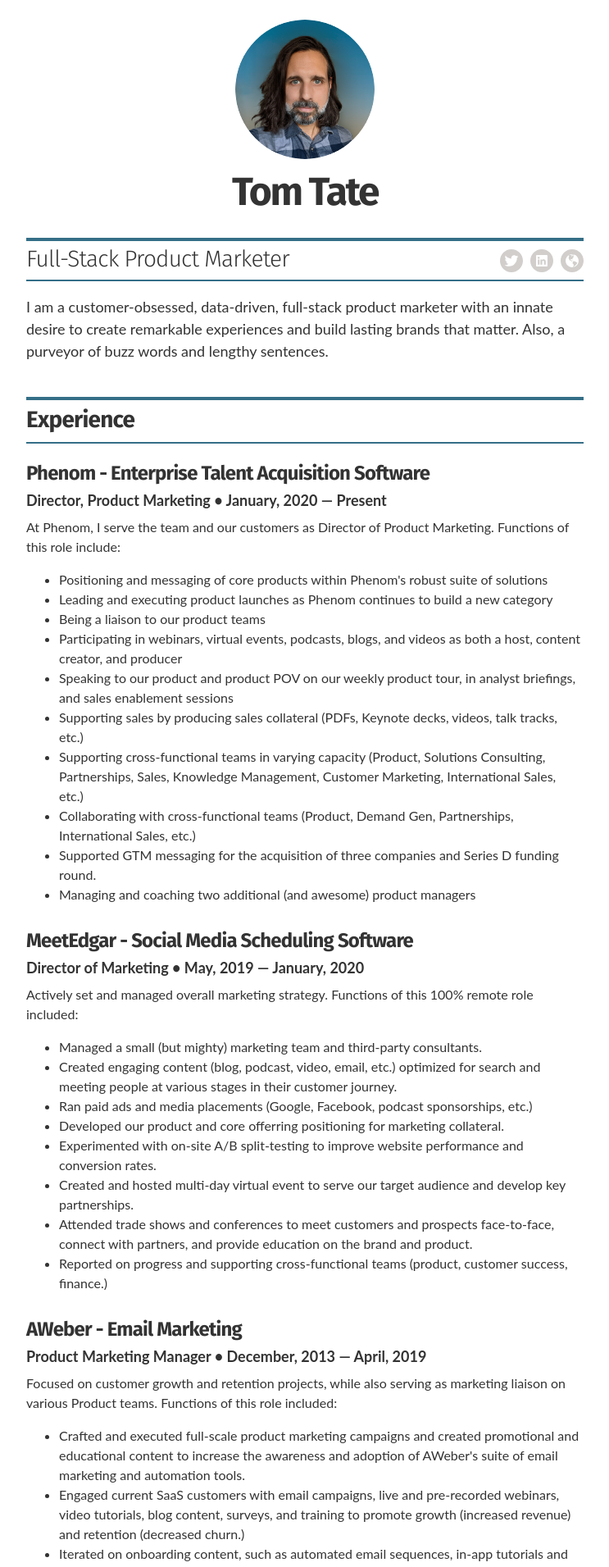
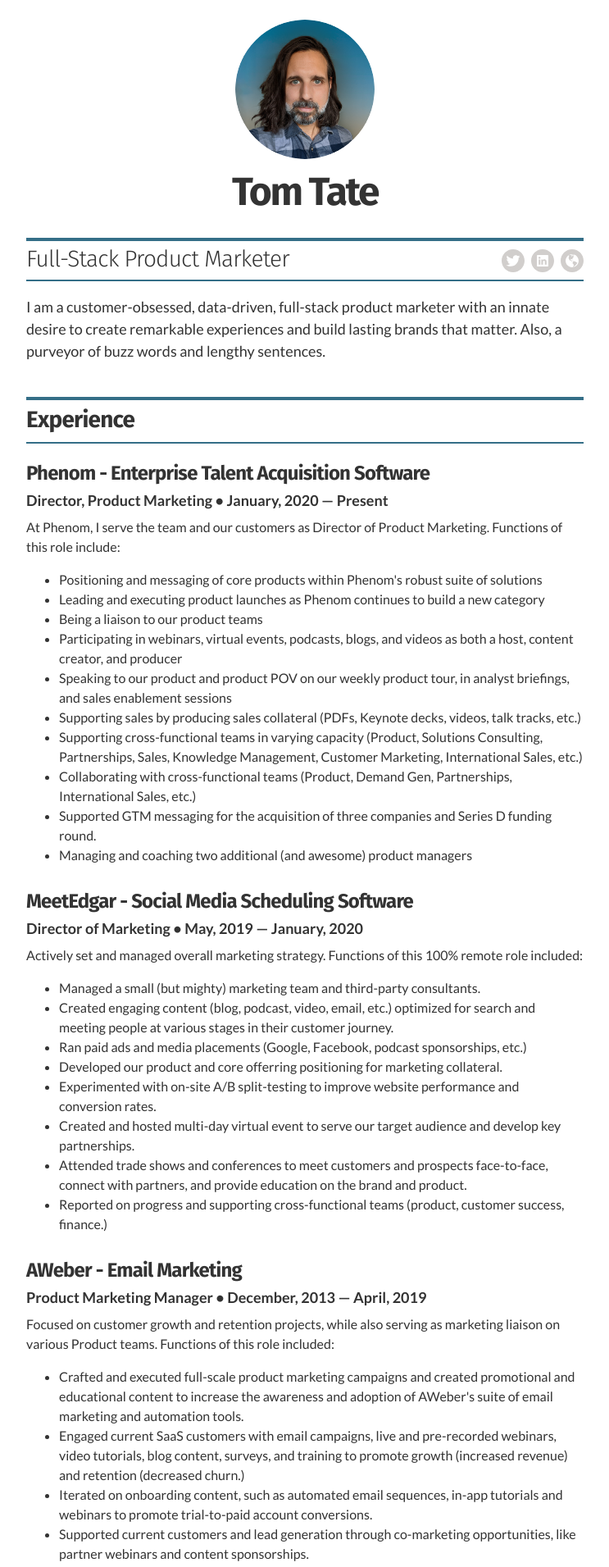
Before and after one commit to tnrt/tnrt-resume, a Jekyll site: the page built from index.html, in a window 1280 px wide. Shown: the top 1911 px of the page at 82% size, without its empty margins (268-1011 px from the left). Built offline with Jekyll 4.4.1, drawn with Linux system fonts in a browser that asks for light colours.

Commit message:
Update head.html

```diff
--- a/_includes/head.html
+++ b/_includes/head.html
@@ -7,7 +7,7 @@
 
   <!-- Google font typography settings - defined in _config.yml -->
   {% if site.resume_theme == 'default' %}
-  <link href='https://fonts.googleapis.com/css?family=Fira+Sans:400,300,700,400italic|Lora:400,700' rel='stylesheet' type='text/css'>
+  <link href='https://fonts.googleapis.com/css?family=Fira+Sans:400,300,700,400italic|Lato:400,700' rel='stylesheet' type='text/css'>
   {% endif %}
 
   <!-- Google Tag Manager -->
```
